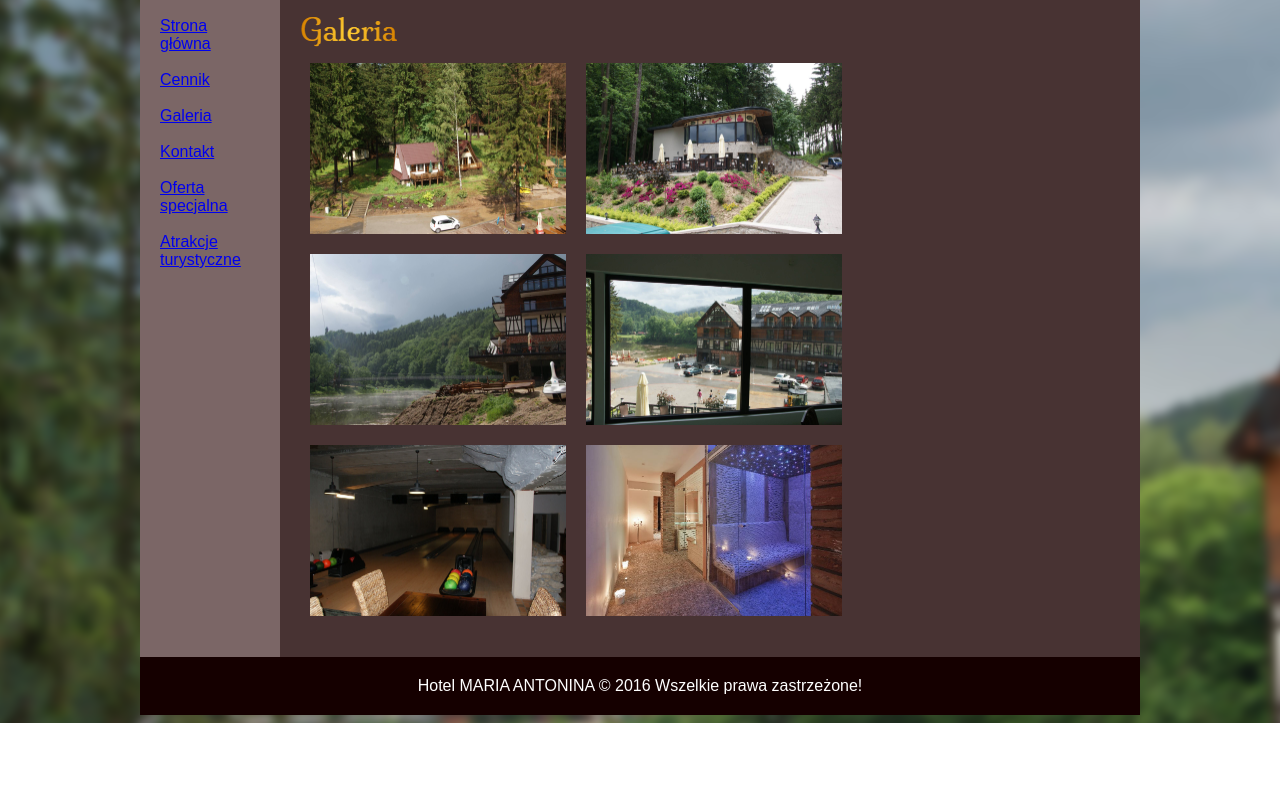
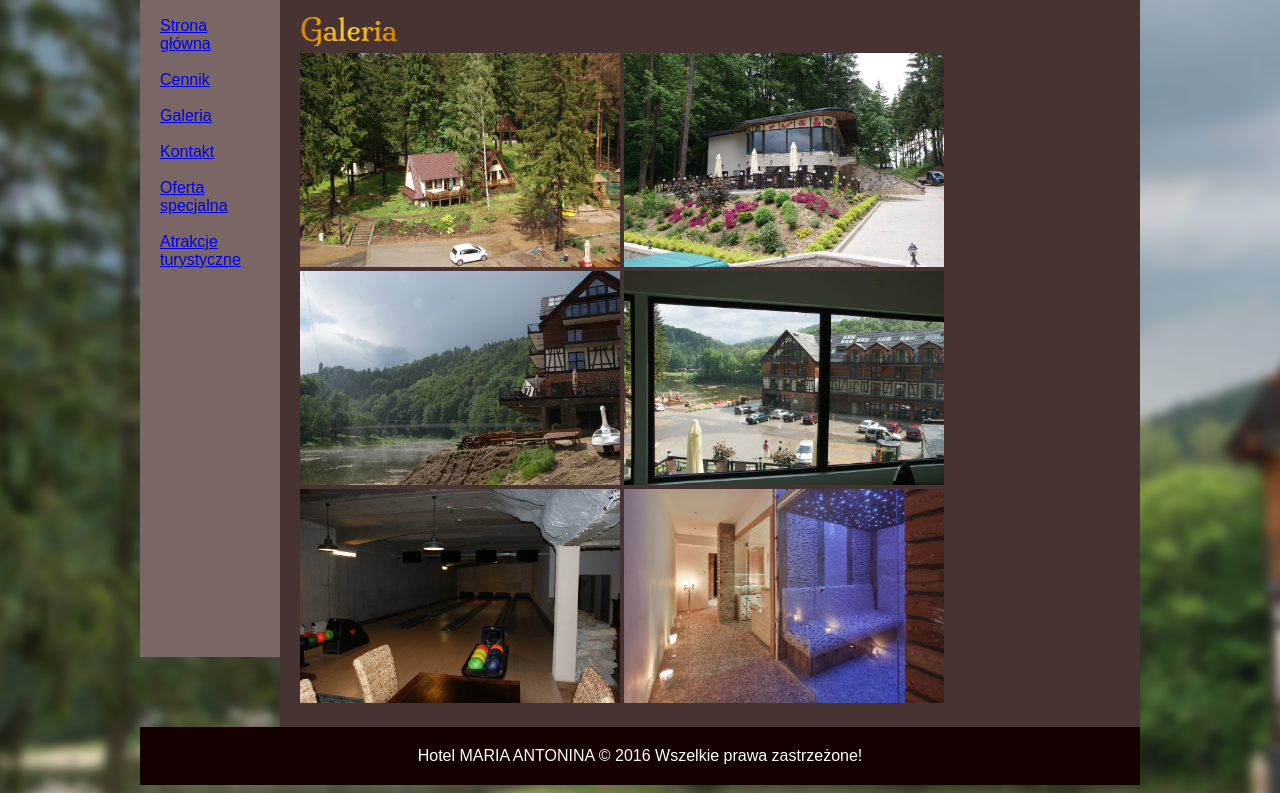
Before and after one commit to Kopawow/stronaNatatalia, a plain HTML site: page Hotel MARIA ANTONINA/galeria.html in a window 1280 px wide. Shown: the part 91-884 px from the top of the page. Before the commit the page ends 814 px from the top, so only its background shows below. Drawn offline with Linux system fonts and the light colour scheme.

Commit message:
zdjęcia po kliku się powiekszają

```diff
--- a/Hotel MARIA ANTONINA/galeria.html
+++ b/Hotel MARIA ANTONINA/galeria.html
@@ -68,12 +68,12 @@
 
 		<div id="content">
 			<img src=galeria.png align=left> <br /><br />
-			<img src=o.jpg align=left width=256 height=171 style="float:left; margin:10px;">
-			<img src=p.jpg align=right width=256 height=171 style="float:left; margin:10px;">
-			<img src=u.jpg align=left width=256 height=171 style="float:left; margin:10px;">
-			<img src=i.jpg align=right width=256 height=171 style="float:left; margin:10px;">
-			<img src=t.jpg align=left width=256 height=171 style="float:left; margin:10px;">
-			<img src=d.jpg align=right width=256 height=171 style="float:left; margin:10px;">
+			<a href="o.jpg"><img src="o.jpg" border="0" width="320" height="214" alt="obrazek"></a>
+			<a href="p.jpg"><img src="p.jpg" border="0" width="320" height="214" alt="obrazek"></a>
+			<a href="u.jpg"><img src="u.jpg" border="0" width="320" height="214" alt="obrazek"></a>
+			<a href="i.jpg"><img src="i.jpg" border="0" width="320" height="214" alt="obrazek"></a>
+			<a href="t.jpg"><img src="t.jpg" border="0" width="320" height="214" alt="obrazek"></a>
+			<a href="d.jpg"><img src="d.jpg" border="0" width="320" height="214" alt="obrazek"></a>
 		</div>
 
 		<div id="footer">
```
Also changed, not shown: Hotel MARIA ANTONINA/atrakcje-turystyczne.html (+2 -2 lines), Hotel MARIA ANTONINA/oferta-specjalna.html (+2 -2 lines).
